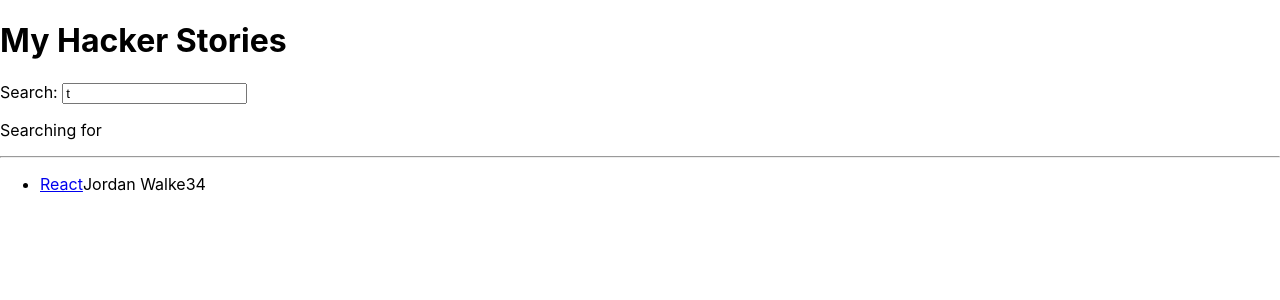
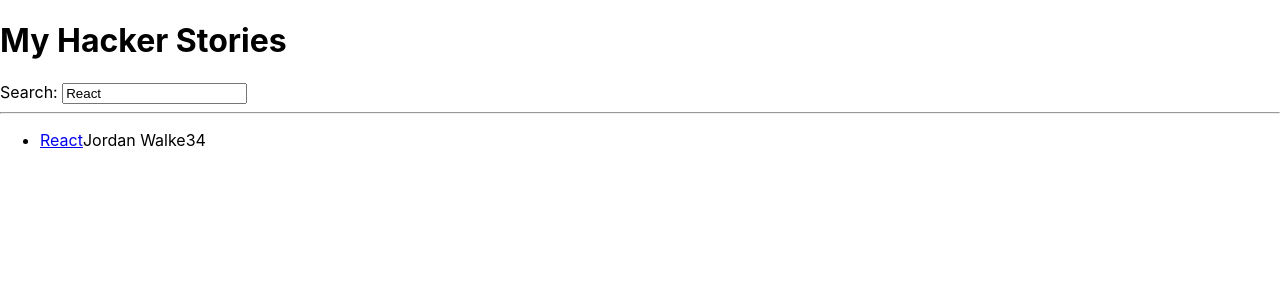
Before and after one commit to amishari/road-to-react, a React (Create React App) app: page / in a window 1280 px wide. Shown: the top 300 px of the page. Built offline with nearby package versions, Linux system fonts and the light colour scheme.

Commit message:
useFfect added

```diff
--- a/src/App.js
+++ b/src/App.js
@@ -19,10 +19,20 @@ const App = ()=> {
     objectID: 1,
   },
 ];
-  const [searchTerm,setSearchTerm] = React.useState("t")
+
+  const [searchTerm,setSearchTerm] = React.useState(
+    localStorage.getItem('search') || 'React'
+  );
+
+  React.useEffect(()=>{
+     localStorage.setItem("search",searchTerm)}
+     ,[searchTerm]);
+
   const handleSearch = (event)=>{
     setSearchTerm(event.target.value) ;
+
   };
+
   const searchedStories = stories.filter((story)=>{
     return story.title.includes(searchTerm)
   })
@@ -48,9 +58,7 @@ const Search = ({search, onSearch})=>(
     onChange={onSearch}
     value = {search}
     />
-    <p>
-      Searching for <strong>{onSearch}</strong>
-    </p>
+
   </>
  );
 
```
